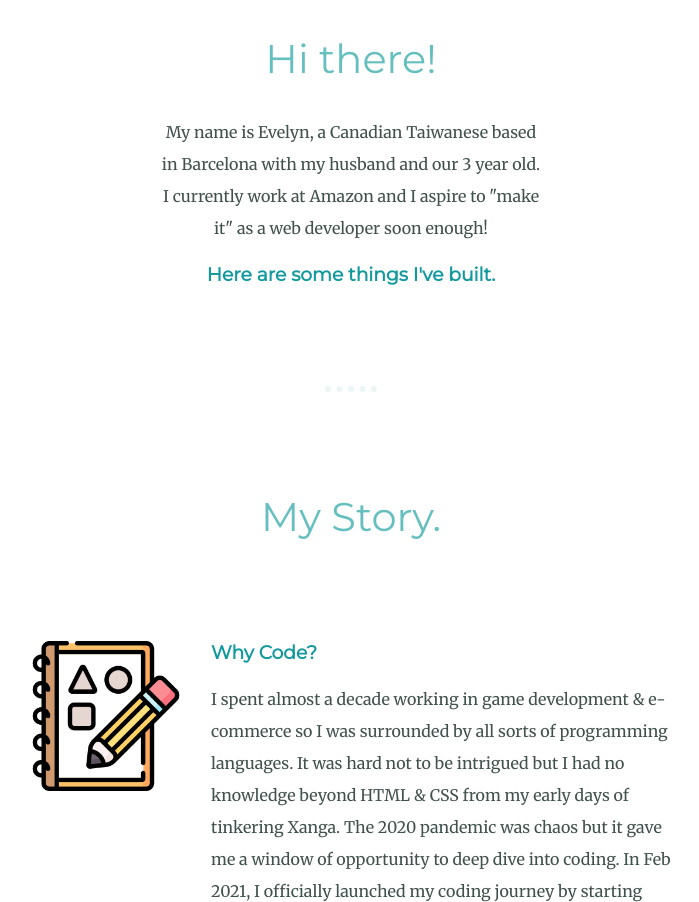
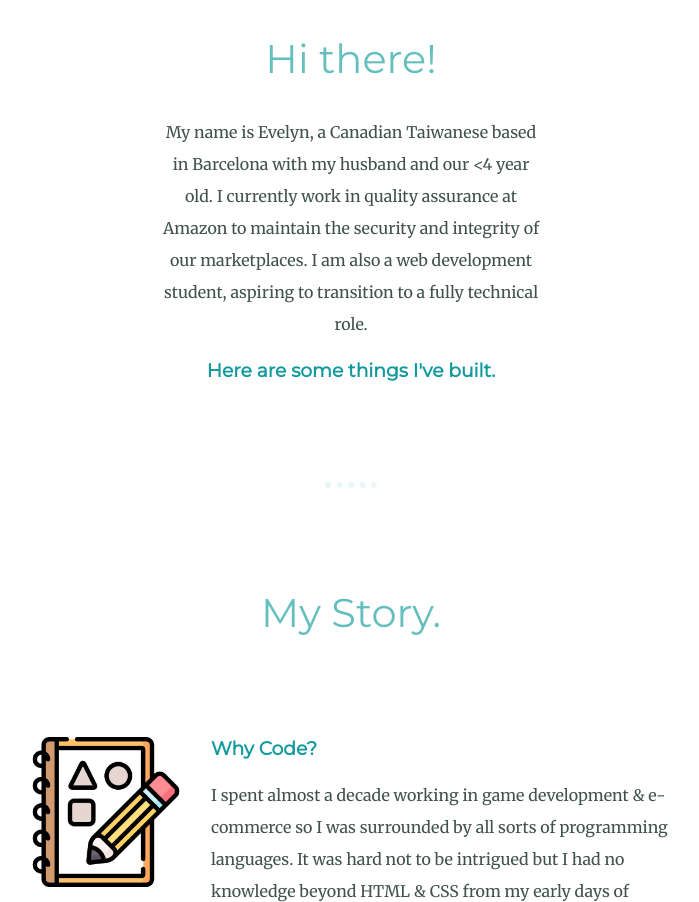
Before and after one commit to evelyndotjs/awe-portfolio-prework, a plain HTML site: page index.html in a window 1280 px wide. Shown: the part 956-1858 px from the top of the page, without its empty margins (289-988 px from the left). Drawn offline with Linux system fonts and the light colour scheme.

Commit message:
Update profile and fix anchor link bug

```diff
--- a/index.html
+++ b/index.html
@@ -27,8 +27,7 @@
         <h2>Hi there!</h2>
         <p class="intro">
           My name is Evelyn, a Canadian Taiwanese based in Barcelona
-          with my husband and our 3 year old. I currently work at Amazon and I
-          aspire to "make it" as a web developer soon enough!
+          with my husband and our <4 year old. I currently work in quality assurance at Amazon to maintain the security and integrity of our marketplaces. I am also a web development student, aspiring to transition to a fully technical role.
         </p>
         <h3><a href="portfolio.html">Here are some things I've built.</a></h3>
       </div>
@@ -65,7 +64,7 @@
         <h2>Get In Touch</h2>
         <h3>Got questions or simply want to chat?</h3>
         <p><a href="https://github.com/evelyndotjs">Visit my GitHub!</a></p>
-        <p>You can get in touch with me via <a href="mailto:evelynhg1107@gmail.com">email</a> or <a href="https://www.linkedin.com/in/eviehuang/" target="_blank>LinkedIn.</a></p>
+        <p>You can get in touch with me via <a href="mailto:evelynhg1107@gmail.com">email</a> or <a href="https://www.linkedin.com/in/eviehuang/" target="_blank">LinkedIn.</a></p>
 
       </div>
     </div>
```
